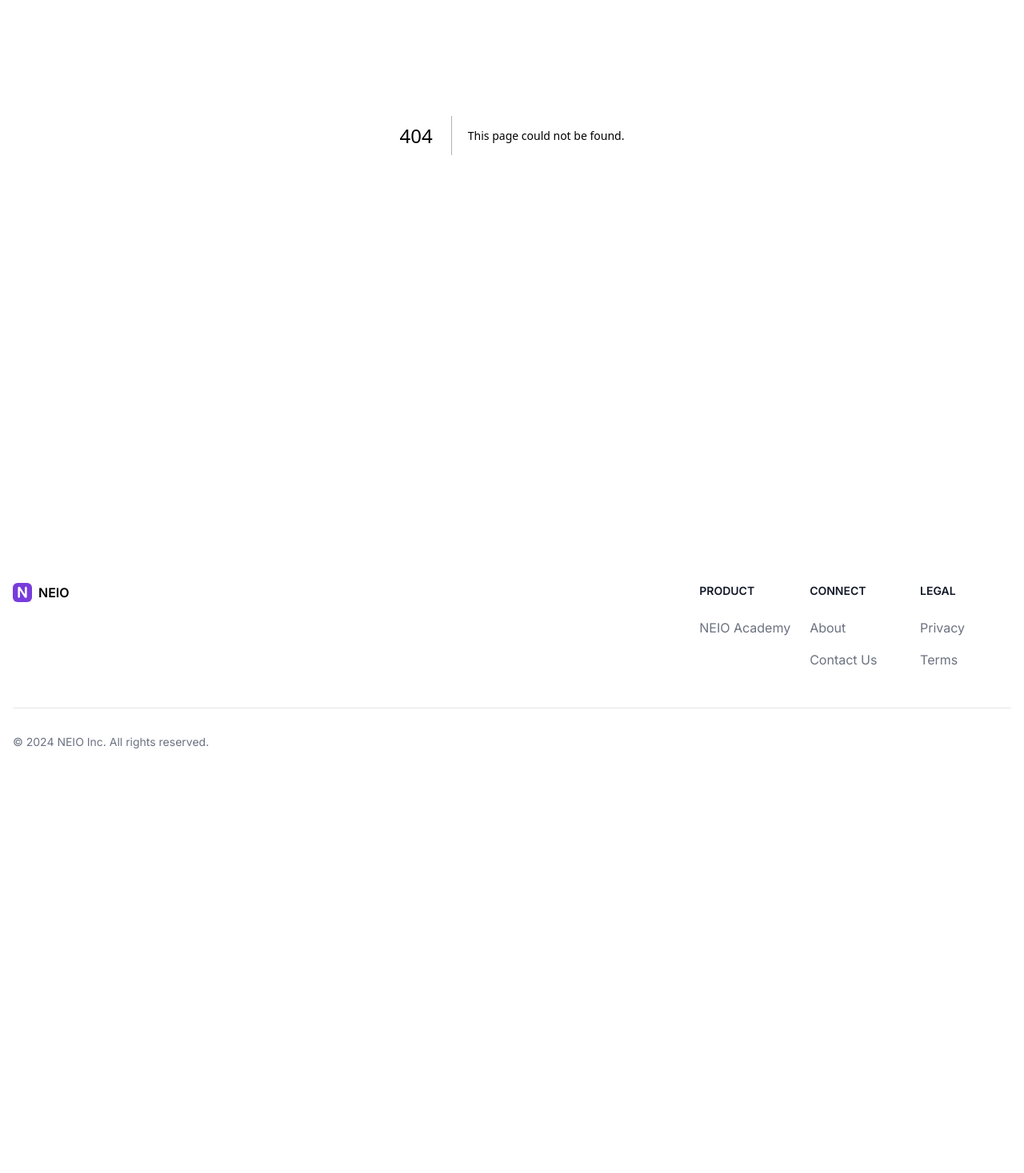
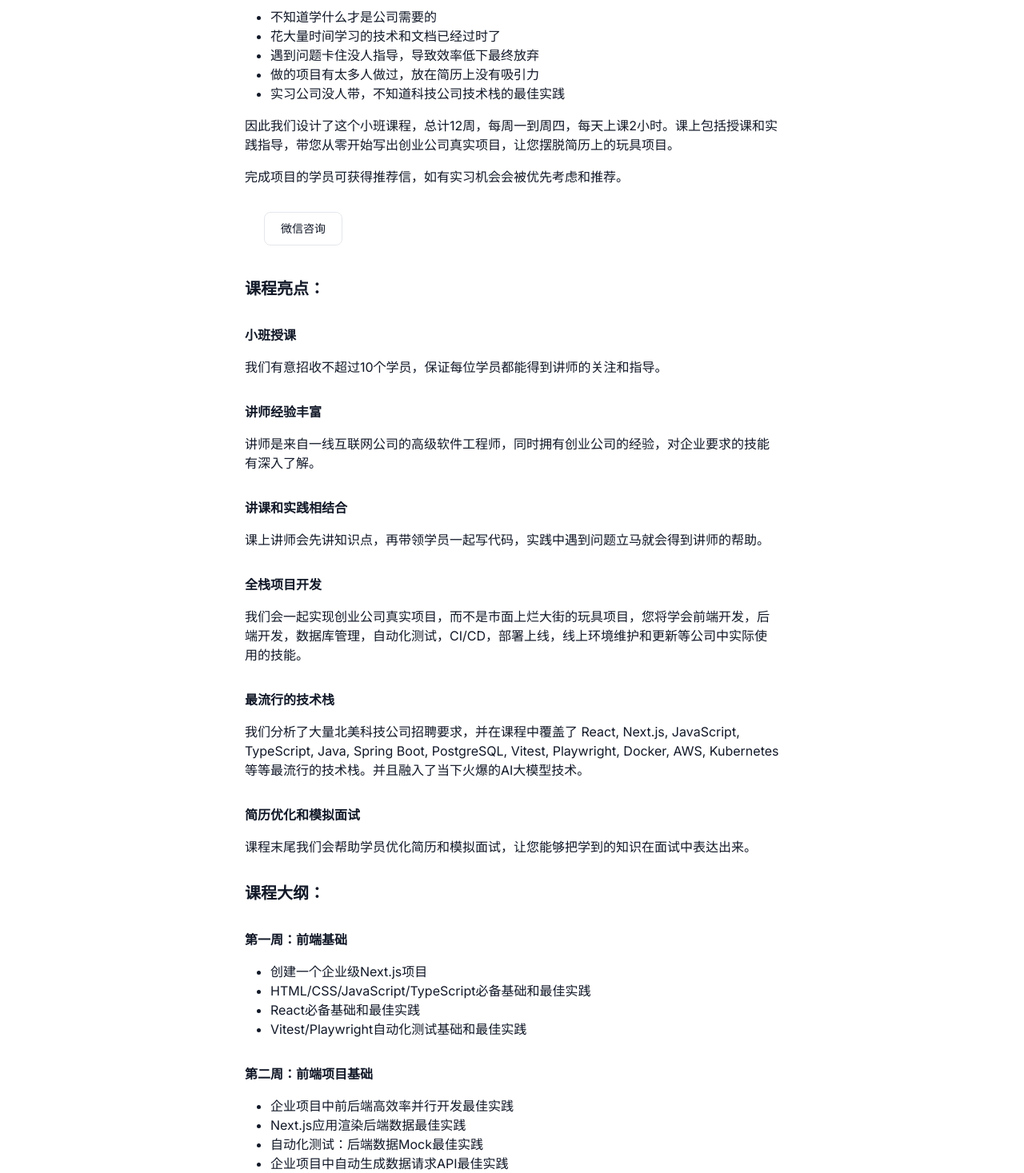
Before and after one commit to neio-ca/neio.ca, a Next.js app: page /zh/academy/cs201 in a window 1280 px wide. Before the commit this address had no page. Shown: the part 287-1754 px from the top of the page at 80% size. Before the commit the page ends 1257 px from the top, so only its background shows below. Built offline with nearby package versions, Linux system fonts and the light colour scheme.

Commit message:
feat: Create cs201 page in language zh

```diff
--- a/app/academy/cs201/page.tsx
+++ b/app/academy/cs201/page.tsx
@@ -27,7 +27,7 @@ export default function CS201() {
 				<p className="mt-4">The instructor will lead you in building a full-stack project, covering UI design, API design, database management, and production deployment - an essential skill set for Software Engineer roles in any tech company.</p>
 
 				<h4 className="mt-8 font-semibold">Cutting-Edge Technology Stack</h4>
-				<p className="mt-4">We help you become proficient with the tech stack commonly found in Software Engineer job postings, including React, Next.js, JavaScript, TypeScript, Java, Spring Boot, PostgreSQL, Docker, Kubernetes, and more.</p>
+				<p className="mt-4">We help you become proficient with the tech stack commonly found in Software Engineer job postings, including React, Next.js, JavaScript, TypeScript, Java, Spring Boot, PostgreSQL, Docker, AWS, Kubernetes, and more.</p>
 
 				<h4 className="mt-8 font-semibold">Resume Review and Mock Interview</h4>
 				<p className="mt-4">We offer resume reviews and mock interview services upon program completion without additional fees.</p>
--- /dev/null
+++ b/app/zh/academy/cs201/page.tsx
@@ -0,0 +1,135 @@
+import { CS201PayButton } from '@/components/stripe-buttons/cs201';
+
+export default function CS201() {
+	return (
+		<>
+			<div className="px-4 mx-auto max-w-[700px]">
+				<h3 className="mt-16 text-3xl font-semibold text-left">CS 201: 创业公司全栈项目开发</h3>
+
+				<h3 className="mt-8 text-xl font-semibold">课程安排：</h3>
+				<p className="mt-4">我们深知入行软件工程师的困难，网上有大量的免费的或付费的学习资源，以及一万多刀的Bootcamp，然而技术发展日新月异，您可能会遇到这些问题：</p>
+				<ul className="mt-4 list-disc pl-8">
+					<li>不知道学什么才是公司需要的</li>
+					<li>花大量时间学习的技术和文档已经过时了</li>
+					<li>遇到问题卡住没人指导，导致效率低下最终放弃</li>
+					<li>做的项目有太多人做过，放在简历上没有吸引力</li>
+					<li>实习公司没人带，不知道科技公司技术栈的最佳实践</li>
+				</ul>
+				<p className="mt-4">因此我们设计了这个小班课程，总计12周，每周一到周四，每天上课2小时。课上包括授课和实践指导，带您从零开始写出创业公司真实项目，让您摆脱简历上的玩具项目。</p>
+				<p className="mt-4">完成项目的学员可获得推荐信，如有实习机会会被优先考虑和推荐。</p>
+
+				<div className="mt-8 flex flex-wrap items-center gap-6">
+					<CS201PayButton />
+					<a className="py-2.5 px-5 me-2 mb-2 text-sm font-medium text-gray-900 focus:outline-none bg-white rounded-lg border border-gray-200 hover:bg-gray-100 hover:text-blue-700 focus:z-10 focus:ring-4 focus:ring-gray-100 dark:focus:ring-gray-700 dark:bg-gray-800 dark:text-gray-400 dark:border-gray-600 dark:hover:text-white dark:hover:bg-gray-700" href="mailto:neio.ca@hotmail.com">微信咨询</a>
+				</div>
+
+				<h3 className="mt-8 text-xl font-semibold">课程亮点：</h3>
+
+				<h4 className="mt-8 font-semibold">小班授课</h4>
+				<p className="mt-4">我们有意招收不超过10个学员，保证每位学员都能得到讲师的关注和指导。</p>
+
+				<h4 className="mt-8 font-semibold">讲师经验丰富</h4>
+				<p className="mt-4">讲师是来自一线互联网公司的高级软件工程师，同时拥有创业公司的经验，对企业要求的技能有深入了解。</p>
+
+				<h4 className="mt-8 font-semibold">讲课和实践相结合</h4>
+				<p className="mt-4">课上讲师会先讲知识点，再带领学员一起写代码，实践中遇到问题立马就会得到讲师的帮助。</p>
+
+				<h4 className="mt-8 font-semibold">全栈项目开发</h4>
+				<p className="mt-4">我们会一起实现创业公司真实项目，而不是市面上烂大街的玩具项目，您将学会前端开发，后端开发，数据库管理，自动化测试，CI/CD，部署上线，线上环境维护和更新等公司中实际使用的技能。</p>
+
+				<h4 className="mt-8 font-semibold">最流行的技术栈</h4>
+				<p className="mt-4">我们分析了大量北美科技公司招聘要求，并在课程中覆盖了 React, Next.js, JavaScript, TypeScript, Java, Spring Boot, PostgreSQL, Vitest, Playwright, Docker, AWS, Kubernetes 等等最流行的技术栈。并且融入了当下火爆的AI大模型技术。</p>
+
+				<h4 className="mt-8 font-semibold">简历优化和模拟面试</h4>
+				<p className="mt-4">课程末尾我们会帮助学员优化简历和模拟面试，让您能够把学到的知识在面试中表达出来。</p>
+
+				<h3 className="mt-8 text-xl font-semibold">课程大纲：</h3>
+				<h4 className="mt-8 font-semibold">第一周：前端基础</h4>
+				<ul className="mt-4 list-disc pl-8">
+					{/* Node.js, NPM, NPM Script, Hello World */}
+					<li>创建一个企业级Next.js项目</li>
+					{/* 基础语法，变量，常量，function，string，number，object，array，数据类型，接口 */}
+					<li>HTML/CSS/JavaScript/TypeScript必备基础和最佳实践</li>
+					<li>React必备基础和最佳实践</li>
+					<li>Vitest/Playwright自动化测试基础和最佳实践</li>
+				</ul>
+				<h4 className="mt-8 font-semibold">第二周：前端项目基础</h4>
+				<ul className="mt-4 list-disc pl-8">
+					<li>企业项目中前后端高效率并行开发最佳实践</li>
+					<li>Next.js应用渲染后端数据最佳实践</li>
+					<li>自动化测试：后端数据Mock最佳实践</li>
+					<li>企业项目中自动生成数据请求API最佳实践</li>
+				</ul>
+				<h4 className="mt-8 font-semibold">第三周：后端基础</h4>
+				<ul className="mt-4 list-disc pl-8">
+					<li>创建一个企业级Spring Boot项目</li>
+					<li>Java必备基础和最佳实践</li>
+					<li>PostgreSQL/SQL/必备基础和最佳实践</li>
+					<li>REST API设计最佳实践</li>
+				</ul>
+				<h4 className="mt-8 font-semibold">第四周：后端项目基础</h4>
+				<ul className="mt-4 list-disc pl-8">
+					<li>使用Spring Data管理数据库</li>
+					<li>使用Spring Security控制访问权限</li>
+					<li>使用Spring Cloud管理云服务</li>
+					<li>后端接口文档管理和自动化测试</li>
+				</ul>
+				<h4 className="mt-8 font-semibold">第五周：企业项目敏捷开发双周迭代（Agile Sprint） 1</h4>
+				<ul className="mt-4 list-disc pl-8">
+					<li>Git基础和最佳实践</li>
+					<li>Sprint和Backlog规划</li>
+					<li>测试用例</li>
+					<li>功能开发</li>
+				</ul>
+				<h4 className="mt-8 font-semibold">第六周：企业项目敏捷开发双周迭代（Agile Sprint） 1</h4>
+				<ul className="mt-4 list-disc pl-8">
+					<li>功能开发</li>
+					<li>测试</li>
+					<li>发布上线</li>
+				</ul>
+				<h4 className="mt-8 font-semibold">第七周：企业项目敏捷开发双周迭代（Agile Sprint） 2</h4>
+				<ul className="mt-4 list-disc pl-8">
+					<li>Sprint和Backlog规划</li>
+					<li>测试用例</li>
+					<li>功能开发</li>
+				</ul>
+				<h4 className="mt-8 font-semibold">第八周：企业项目敏捷开发双周迭代（Agile Sprint） 2</h4>
+				<ul className="mt-4 list-disc pl-8">
+					<li>功能开发</li>
+					<li>测试</li>
+					<li>发布上线</li>
+				</ul>
+				<h4 className="mt-8 font-semibold">第九周：企业项目敏捷开发双周迭代（Agile Sprint） 3</h4>
+				<ul className="mt-4 list-disc pl-8">
+					<li>Sprint和Backlog规划</li>
+					<li>测试用例</li>
+					<li>功能开发</li>
+				</ul>
+				<h4 className="mt-8 font-semibold">第十周：企业项目敏捷开发双周迭代（Agile Sprint） 3</h4>
+				<ul className="mt-4 list-disc pl-8">
+					<li>功能开发</li>
+					<li>测试</li>
+					<li>发布上线</li>
+				</ul>
+				<h4 className="mt-8 font-semibold">第十一周：项目优化和总结</h4>
+				<ul className="mt-4 list-disc pl-8">
+					<li>压力测试</li>
+					<li>前后端性能优化</li>
+					<li>项目汇报</li>
+				</ul>
+				<h4 className="mt-8 font-semibold">第十二周：简历优化和模拟面试</h4>
+				<ul className="mt-4 list-disc pl-8">
+					<li>ATS简历自动过滤系统在北美的应用和应对方法</li>
+					<li>科技公司大厂和小公司常见的面试流程</li>
+					<li>一对一简历优化</li>
+					<li>一对一模拟面试</li>
+				</ul>
+
+				<div className="mt-8 flex flex-wrap items-center gap-6">
+					<CS201PayButton />
+					<a className="py-2.5 px-5 me-2 mb-2 text-sm font-medium text-gray-900 focus:outline-none bg-white rounded-lg border border-gray-200 hover:bg-gray-100 hover:text-blue-700 focus:z-10 focus:ring-4 focus:ring-gray-100 dark:focus:ring-gray-700 dark:bg-gray-800 dark:text-gray-400 dark:border-gray-600 dark:hover:text-white dark:hover:bg-gray-700" href="mailto:neio.ca@hotmail.com">微信咨询</a>
+				</div>
+			</div>
+		</>
+	)
+}
```
